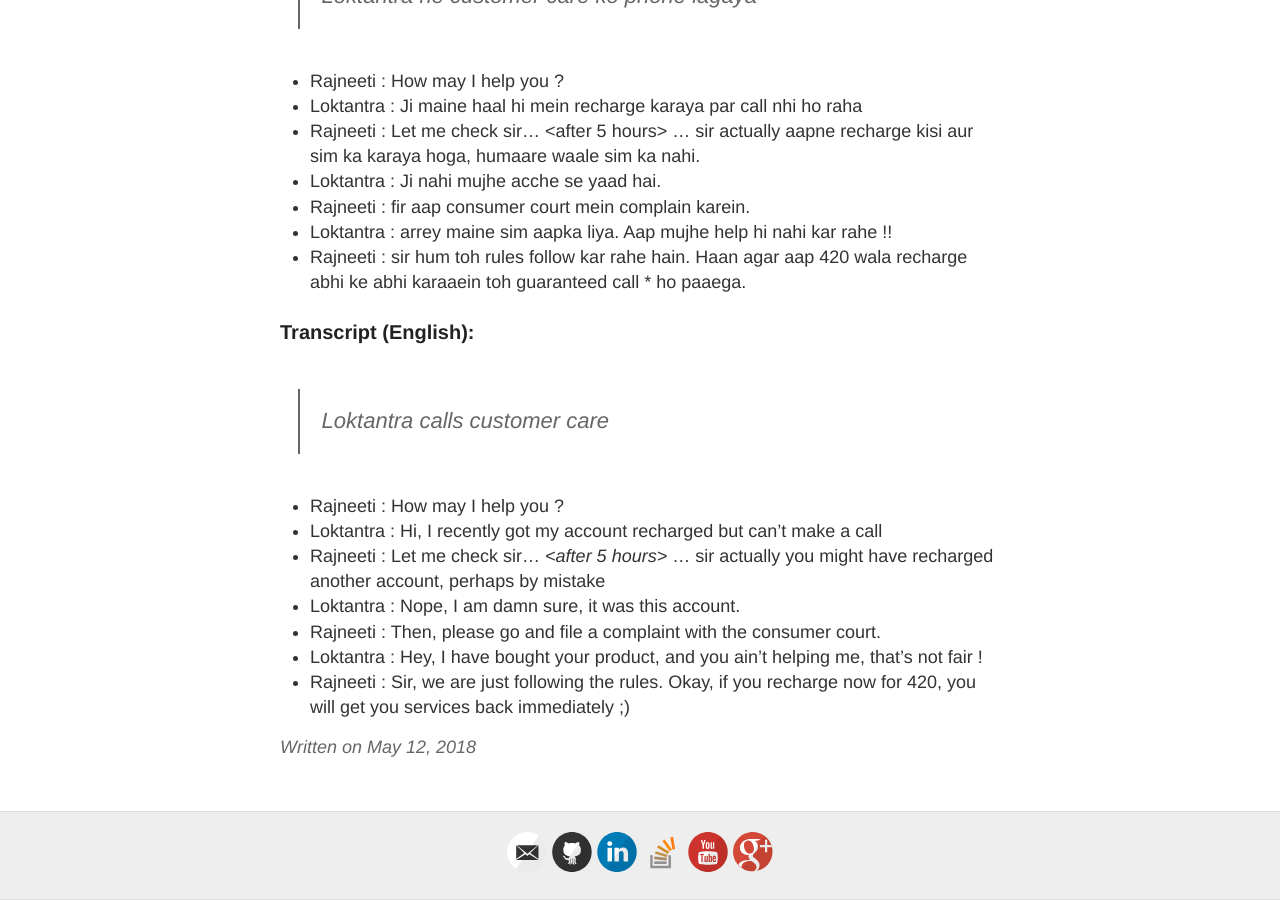
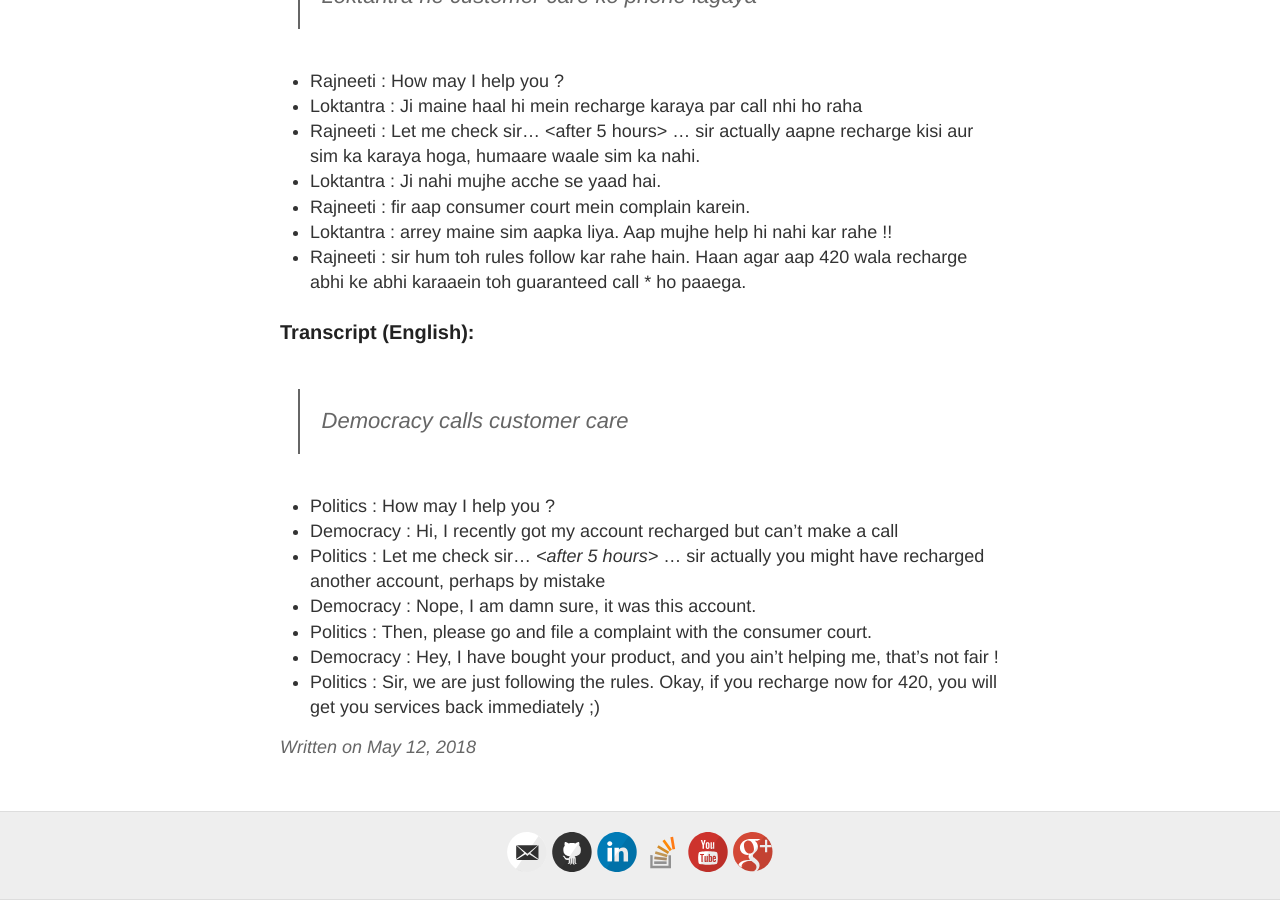
Before and after one commit to datashines/datashines.github.io, a Jekyll site: the page built from _posts/2018-05-12-TerryTinyTales1.md, in a window 1280 px wide and 900 px high, scrolled down 842 px. Built offline with Jekyll 4.4.1, drawn with Linux system fonts in a browser that asks for light colours; comment, search, counter and statistics services are not loaded.

Commit message:
Update 2018-05-12-TerryTinyTales1.md

```diff
--- a/_posts/2018-05-12-TerryTinyTales1.md
+++ b/_posts/2018-05-12-TerryTinyTales1.md
@@ -17,12 +17,12 @@ title: When Loktantra called Rajneeti
 * Rajneeti : sir hum toh rules follow kar rahe hain. Haan agar aap 420 wala recharge abhi ke abhi karaaein toh guaranteed call * ho paaega.
 
 ### Transcript (English):
-> Loktantra calls customer care
+> Democracy calls customer care
 
-* Rajneeti : How may I help you ?
-* Loktantra : Hi, I recently got my account recharged but can't make a call
-* Rajneeti : Let me check sir... _<after 5 hours>_ ... sir actually you might have recharged another account, perhaps by mistake
-* Loktantra : Nope, I am damn sure, it was this account.
-* Rajneeti : Then, please go and file a complaint with the consumer court.
-* Loktantra : Hey, I have bought your product, and you ain't helping me, that's not fair !
-* Rajneeti : Sir, we are just following the rules. Okay, if you recharge now for 420, you will get you services back immediately ;)
+* Politics : How may I help you ?
+* Democracy : Hi, I recently got my account recharged but can't make a call
+* Politics : Let me check sir... _<after 5 hours>_ ... sir actually you might have recharged another account, perhaps by mistake
+* Democracy : Nope, I am damn sure, it was this account.
+* Politics : Then, please go and file a complaint with the consumer court.
+* Democracy : Hey, I have bought your product, and you ain't helping me, that's not fair !
+* Politics : Sir, we are just following the rules. Okay, if you recharge now for 420, you will get you services back immediately ;)
```
